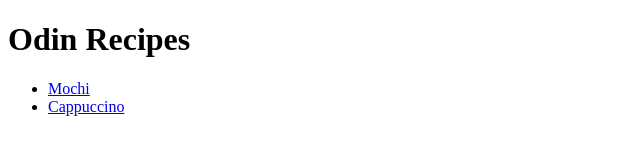
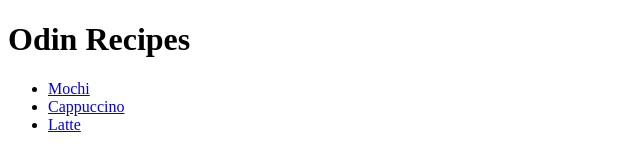
Before and after one commit to DecoMay/odin-recipes, a plain HTML site: page index.html in a window 1280 px wide. Shown: the full height of the page, 0-640 px from the left. Drawn offline with Linux system fonts and the light colour scheme.

Commit message:
Add Latte to the list

```diff
--- a/index.html
+++ b/index.html
@@ -10,6 +10,7 @@
     <ul>
         <li><a href="./recipes/mochi.html">Mochi</a></li>
         <li><a href="./recipes/cappuccino.html">Cappuccino</a></li>
+        <li><a href="./recipes/latte.html">Latte</a></li>
     </body>
     </ul>
 
```
